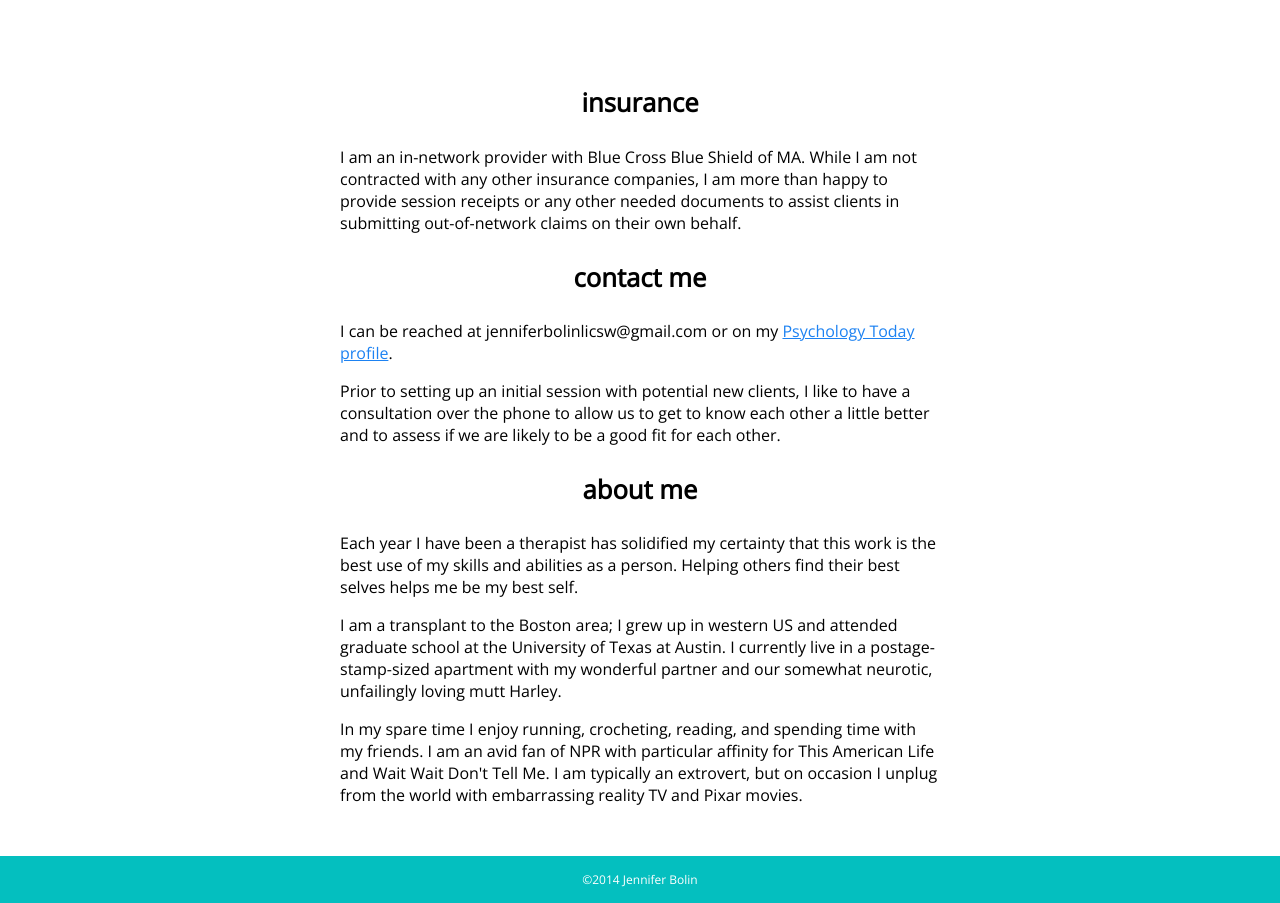
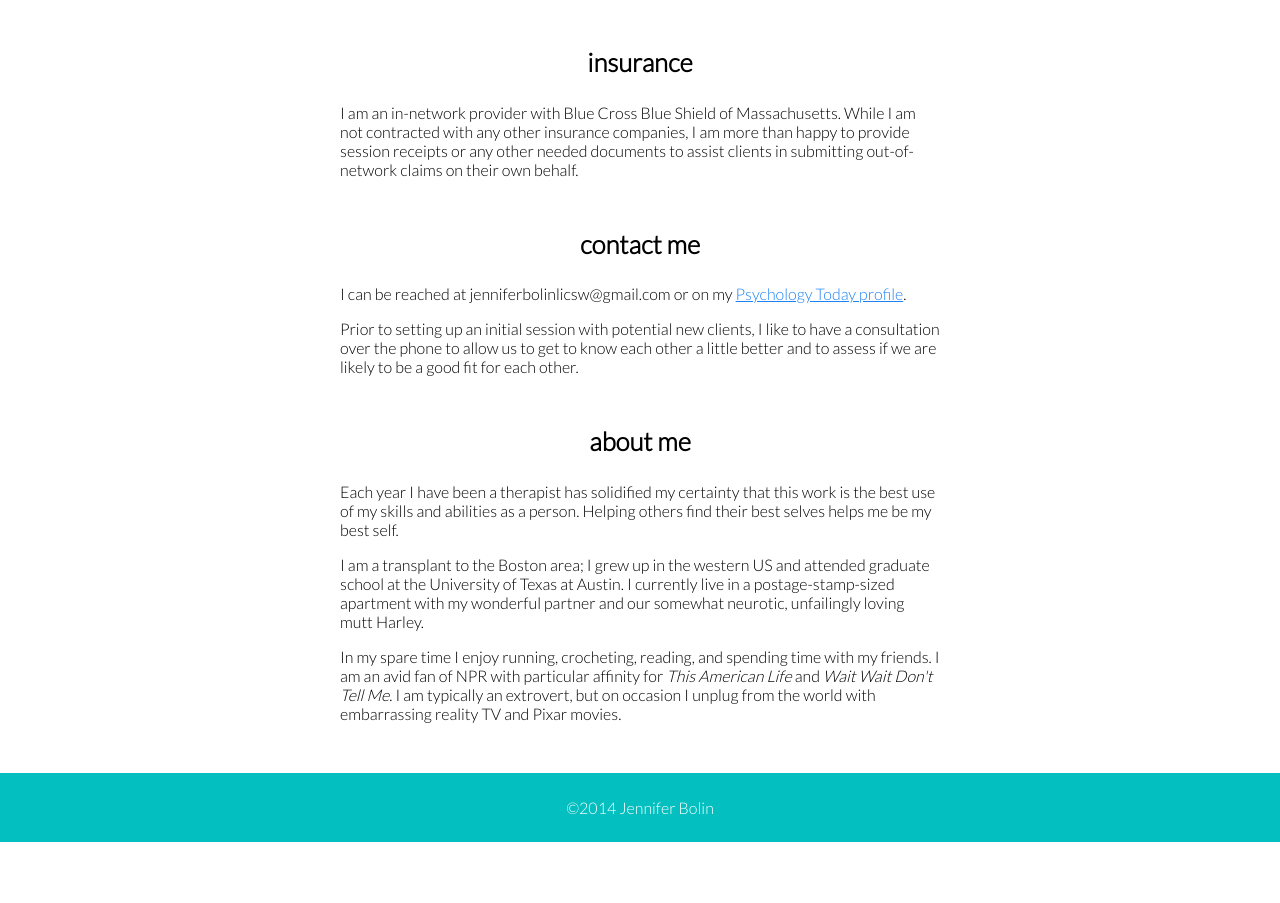
Before and after one commit to chrisbolin/jb, a plain HTML site: page index.html in a window 1280 px wide. Shown: the part 1237-2140 px from the top of the page. After the commit the page ends 2079 px from the top, so only its background shows below. Drawn offline with nearby package versions, Linux system fonts and the light colour scheme; files that its build step writes are made by us from their sources; grey boxes are pictures that could not be loaded.

Commit message:
font and spacing

```diff
--- a/index.html
+++ b/index.html
@@ -4,7 +4,7 @@
 
 <head>
 	<title>Jennifer Bolin</title>
-	<link href='http://fonts.googleapis.com/css?family=Open+Sans:300' rel='stylesheet' type='text/css'>
+	<link href='http://fonts.googleapis.com/css?family=Lato:300' rel='stylesheet' type='text/css'>
 	<link rel="stylesheet" type="text/css" href="style.css">
 	<meta name="viewport" content="width=device-width, initial-scale=1.0, maximum-scale=1.0, user-scalable=no"/>
 </head>
@@ -28,13 +28,13 @@
 
 
 <div id="main">
-	<div id="subheader">
+	<div id="subheader" class="top-margin">
 		<h2>Jennifer Bolin, LICSW</h2>
 		<h3 class="mobile-small">counseling and therapy</h3>
 	</div>
 
-	<p>
-		I have a passion for helping others discover their best selves. Fears, anxieties, and difficult circumstances can leave us feeling stuck and hold us back from living the life we truly want. I love joining with my clients to explore these barriers and overcome them to create a sense of peace and wholeness. I have experience working with a broad range of concerns, including anxiety, depression, trauma, disordered eating, and LGBT issues.
+	<p class="top-margin">
+		I have a passion for helping others discover their best selves. Fears, anxieties, and difficult circumstances can leave us feeling stuck and hold us back from living the life we truly want. I love joining with my clients to explore these barriers and overcome them to create peace and wholeness. I have experience working with a broad range of concerns, including anxiety, depression, trauma, disordered eating, and LGBT issues.
 	</p>
 
 	<p>
@@ -45,7 +45,7 @@
 		I generally utilize a variety of therapeutic techniques including CBT, psychodynamics, and mindfulness. I also believe that humor is an important part of growth and healing. My goal with all of my clients is to help them arrive at a place where they feel comfortable, secure, and empowered to be themselves.
 	</p>
 
-	<h3 id="office">office locations</h3>
+	<h3 id="office" class="top-margin">office locations</h3>
 
 	<p>
 		I see clients at two different office locations in Boston and Cambridge.  Both offices are easily accessible by public transportation and also have metered street parking available.
@@ -71,12 +71,12 @@
 
 	<div class="after-maps"></div>
 
-	<h3 id="insurance">insurance</h3>
+	<h3 id="insurance" class="top-margin">insurance</h3>
 	<p>
-		I am an in-network provider with Blue Cross Blue Shield of MA.  While I am not contracted with any other insurance companies,  I am more than happy to provide session receipts or any other needed documents to assist clients in submitting out-of-network claims on their own behalf.
+		I am an in-network provider with Blue Cross Blue Shield of Massachusetts.  While I am not contracted with any other insurance companies,  I am more than happy to provide session receipts or any other needed documents to assist clients in submitting out-of-network claims on their own behalf.
 	</p>
 
-	<h3 id="contact">contact me</h3>
+	<h3 id="contact" class="top-margin">contact me</h3>
 	<p>
 		I can be reached at jenniferbolinlicsw@gmail.com or on my <a href="http://therapists.psychologytoday.com/rms/prof_detail.php?profid=185900">Psychology Today profile</a>.
 	</p>
@@ -85,18 +85,18 @@
 		Prior to setting up an initial session with potential new clients, I like to have a consultation over the phone to allow us to get to know each other a little better and to assess if we are likely to be a good fit for each other.
 	</p>
 
-<h3 id="about">about me</h3>
+<h3 id="about" class="top-margin">about me</h3>
 
 <p>
 	Each year I have been a therapist has solidified my certainty that this work is the best use of my skills and abilities as a person.  Helping others find their best selves helps me be my best self.
 </p>
 
 <p>
-	I am a transplant to the Boston area; I grew up in western US and attended graduate school at the University of Texas at Austin.  I currently live in a postage-stamp-sized apartment with my wonderful partner and our somewhat neurotic, unfailingly loving mutt Harley.
+	I am a transplant to the Boston area; I grew up in the western US and attended graduate school at the University of Texas at Austin.  I currently live in a postage-stamp-sized apartment with my wonderful partner and our somewhat neurotic, unfailingly loving mutt Harley.
 </p>
 
 <p>
-	In my spare time I enjoy running, crocheting, reading, and spending time with my friends. I am an avid fan of NPR with particular affinity for This American Life and Wait Wait Don't Tell Me. I am typically an extrovert, but on occasion I unplug from the world with embarrassing reality TV and Pixar movies.
+	In my spare time I enjoy running, crocheting, reading, and spending time with my friends. I am an avid fan of NPR with particular affinity for <i>This American Life</i> and <i>Wait Wait Don't Tell Me</i>. I am typically an extrovert, but on occasion I unplug from the world with embarrassing reality TV and Pixar movies.
 </p>
 
 </div>
--- a/style.scss
+++ b/style.scss
@@ -3,7 +3,7 @@ $secondary-color: #1D82F2;
 $max-width: 600px;
 
 body {
-	font-family: "Open Sans", "Avenir", sans-serif;
+	font-family: "Lato", "Avenir", sans-serif;
 	margin: 0;
 	font-style: normal;
 	font-weight: normal;
@@ -24,6 +24,10 @@ h1 { font-size: 4.1em;}
 
 a {
 	color: $secondary-color;
+}
+
+.top-margin{
+	margin-top: 50px;
 }
 
 #top{
@@ -60,8 +64,7 @@ a {
 	background-color: $primary-color;
 	color: white;
 	text-align: center;
-	font-size: 0.75em;
-	padding: 15px;
+	padding: 25px;
 	margin-top: 50px;
 }
 
@@ -70,7 +73,6 @@ a {
 	margin: 0 auto;
 
 	#subheader{
-		margin-top: 25px;
 		h2,h3 {
 			margin: 0;
 		}
```
